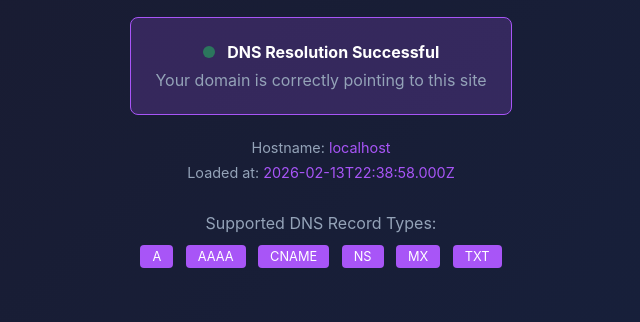
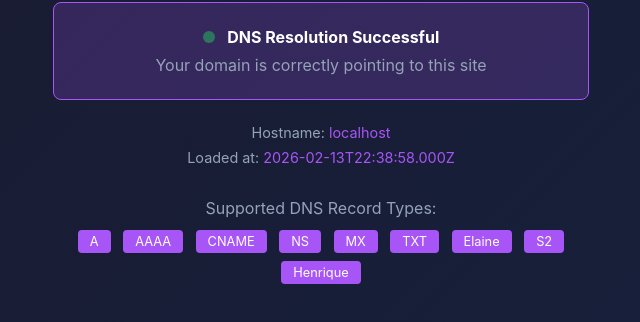
Before and after one commit to henriqueocosta/dns-tests-website, a website: page site/index.html in a window 1280 px wide. Shown: the part 292-614 px from the top of the page, without its empty margins (319-959 px from the left). Drawn offline with Linux system fonts and the light colour scheme.

Commit message:
Add custom record type badges to test site
Co-Authored-By: Claude Opus 4.5 <noreply@anthropic.com>

```diff
--- a/site/index.html
+++ b/site/index.html
@@ -87,6 +87,9 @@
             <span class="record-type">NS</span>
             <span class="record-type">MX</span>
             <span class="record-type">TXT</span>
+            <span class="record-type">Elaine</span>
+            <span class="record-type">S2</span>
+            <span class="record-type">Henrique</span>
         </div>
     </div>
 
```
